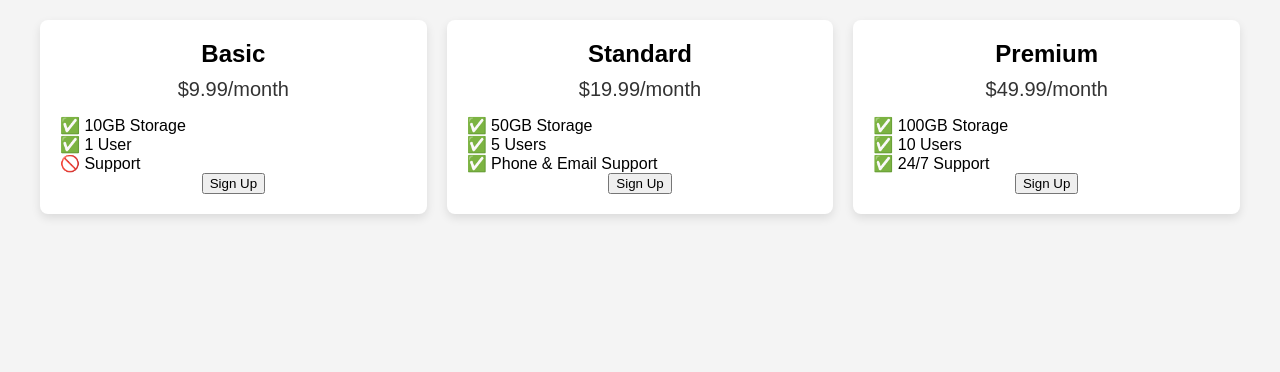
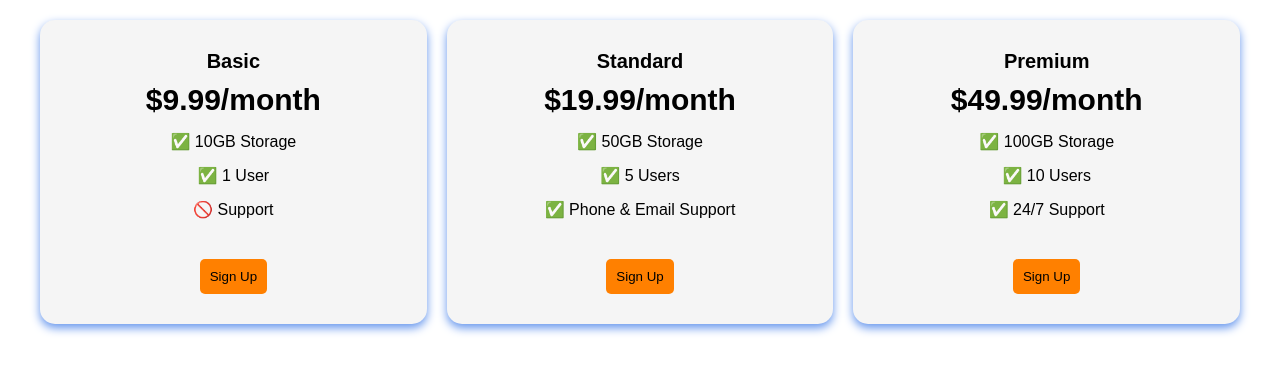
Before and after one commit to Zen-k3i/W4-S3-PRACTICE, a plain HTML site: page START-CODE/EX 3/index.html in a window 1280 px wide. Drawn offline with Linux system fonts and the light colour scheme; a web font is replaced by a local one.

Commit message:
Update index.html

```diff
--- a/START-CODE/EX 3/index.html
+++ b/START-CODE/EX 3/index.html
@@ -1,93 +1,84 @@
 <!DOCTYPE html>
-<html lang="en">
+<html>
   <head>
-    <meta charset="UTF-8">
-    <meta name="viewport" content="width=device-width, initial-scale=1.0">
     <title>Flexbox Pricing Table</title>
-    <link rel="preconnect" href="https://fonts.googleapis.com">
-    <link rel="preconnect" href="https://fonts.gstatic.com" crossorigin>
-    <link href="https://fonts.googleapis.com/css2?family=Sono:wght@400;700&display=swap" rel="stylesheet">
+    <link rel="preconnect" href="https://fonts.googleapis.com" />
+    <link rel="preconnect" href="https://fonts.gstatic.com" crossorigin />
+    <link
+      href="https://fonts.googleapis.com/css2?family=Sono:wght@400;700&display=swap"
+      rel="stylesheet"
+    />
     <style>
       body {
         font-family: "Sono", sans-serif;
-            background-color: #f4f4f4;
         margin: 0;
-            padding: 20px;
+        padding:20px;
         display: flex;
         justify-content: center;
       }
-
-        .pricing-container {
-            display: flex;
+      .pricing-container{
+        display:flex;
         justify-content: space-between;
         flex-wrap: wrap;
+        gap:20px;
         max-width: 1200px;
         width: 100%;
-            gap: 20px;\
+
+      }
+      .pricing-plan{
+        text-align: center;
+        background-color: whitesmoke;
+        border-radius: 15px;
+        padding:30px ;
+        flex:1;
+        transition: transform 0.3s;
+        box-shadow: 0 4px 10px cornflowerblue ;
+
+      }
+      .pricing-plan:hover{
+        transform: scale(1.03);
+      }
+      .plan-title{
+        font-size: 20px;
+        font-weight: bold;
+        margin-bottom: 10px;
+      }
+      .plan-price{
+        font-weight: bold;
+        font-size:30px;
+        text-align: center;
+
+      }
+      .plan-features{
+        list-style: none;
+        padding: 0;
+        text-align: center;
+        margin: 0;
+      }
+      .plan-features li{
+        margin: 15px 0;
+      }
+      .plan-button{
+        background-color: #FF8000;
+        border:none;
+        border-radius:5px;
+        padding: 10px;
+        margin-top:25px;
+      }
+      .plan-button:hover{
+        background-color: #133E87;
+
       }
 
-        .pricing-plan {
-            background: #fff;
-            border-radius: 8px;
-            box-shadow: 0 4px 10px rgba(0, 0, 0, 0.1);
-            padding: 20px;
-            text-align: center;
-            flex: 1 1 300px;
-            transition: transform 0.3s;
-        }
-
-        .pricing-plan:hover {
-            transform: scale(1.05);
-        }
-
-        .plan-title {
-            font-size: 24px;
-            font-weight: 700;
-            margin-bottom: 10px;
-        }
-
-        .plan-price {
-            font-size: 20px;
-            color: #333;
-            margin-bottom: 15px;
-        }
-
-        .plan-features {
-            list-style: none;
-            padding: 0;
-            margin: 0;
-            text-align: left;
-
-        .plan-features li {
-            margin: 5px 0;
-        }
-
-        .plan-button {
-            background: #007BFF;
-            color: white;
-            border: none;
-            border-radius: 5px;
-            padding: 10px 15px;
-            cursor: pointer;
-            font-size: 16px;
-            margin-top: 10px;
-            transition: background 0.3s;
-        }
-
-        .plan-button:hover {
-            background: #0056b3;
-        }
-
-        /* Media query for responsiveness */
-        @media (max-width: 600px) {
+      @media (max-width: 1250px) {
         .pricing-container {
-                flex-direction: column;
+                flex-direction: row;
                 align-items: center;
-                gap: 15px;
             }
       }
     </style>
   </head>
+
   <body>
     <div class="pricing-container">
       <div class="pricing-plan">
@@ -106,7 +97,7 @@
         <ul class="plan-features">
           <li>✅ 50GB Storage</li>
           <li>✅ 5 Users</li>
-                <li>✅ Phone & Email Support</li>
+          <li>✅ Phone &amp; Email Support</li>
         </ul>
         <button class="plan-button">Sign Up</button>
       </div>
```
Lines whose indentation alone changed are shown as unchanged.
